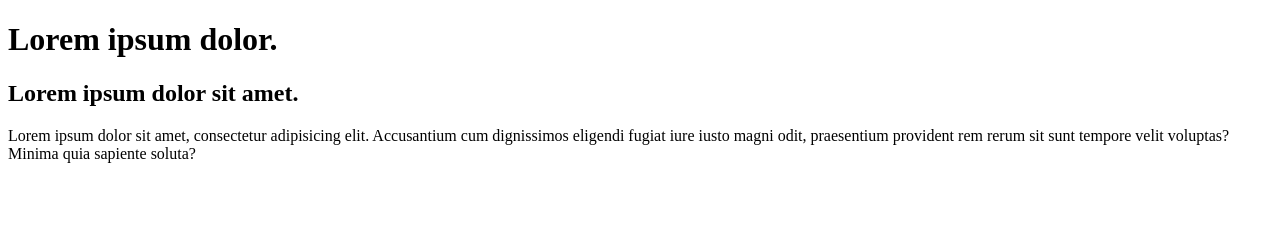
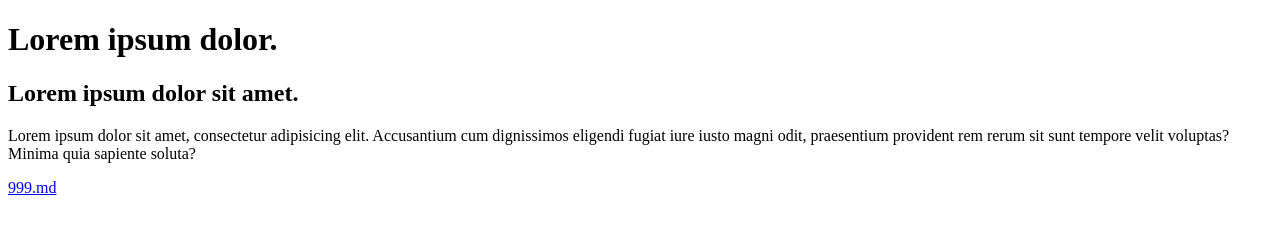
Before and after one commit to vip-89/proiect-ianuarie, a plain HTML site: page index.html in a window 1280 px wide. Drawn offline with Linux system fonts and the light colour scheme.

Commit message:
am adaugat link la 999.md

```diff
--- a/index.html
+++ b/index.html
@@ -9,6 +9,6 @@
 <h2>Lorem ipsum dolor sit amet.</h2>
 <p>Lorem ipsum dolor sit amet, consectetur adipisicing elit. Accusantium cum dignissimos eligendi fugiat iure iusto
     magni odit, praesentium provident rem rerum sit sunt tempore velit voluptas? Minima quia sapiente soluta?</p>
-
+<a href="999.md">999.md</a>
 </body>
 </html>
```
